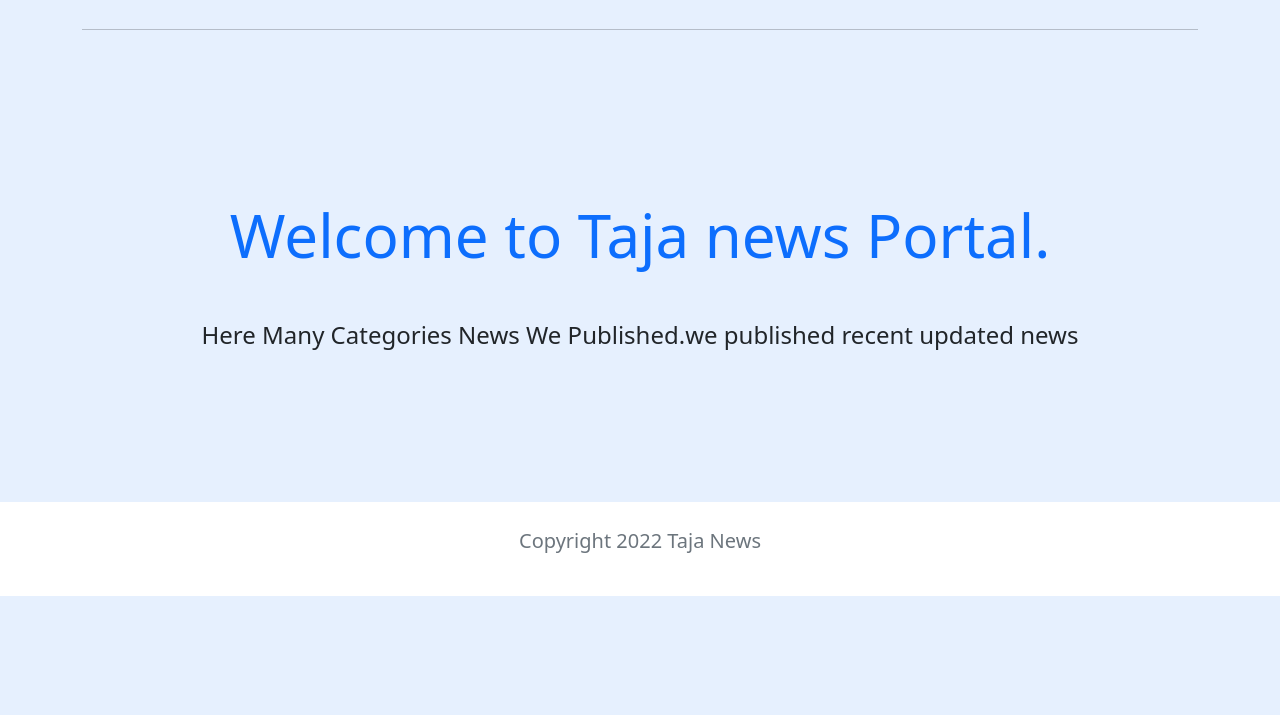
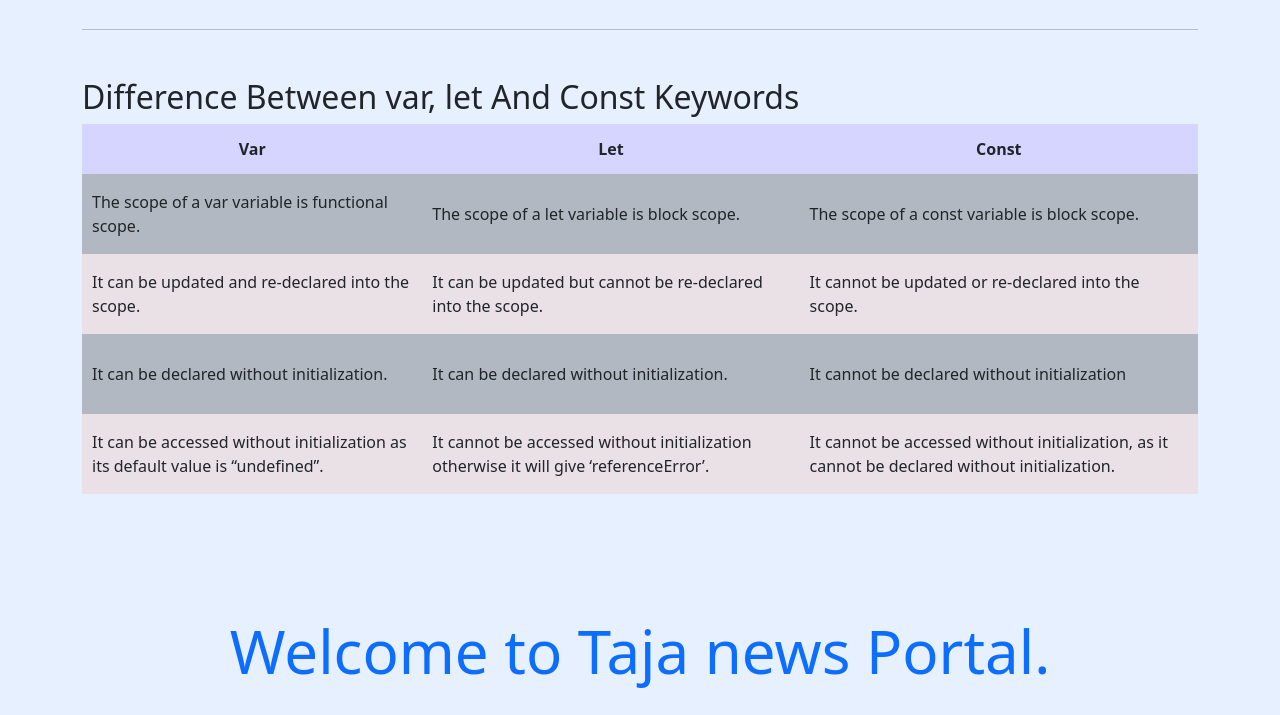
Before and after one commit to mkmasudrana806/news-portal-project, a plain HTML site: page index.html in a window 1280 px wide. Shown: the part 85-800 px from the top of the page. Drawn offline with nearby package versions, Linux system fonts and the light colour scheme; no server answers.

Commit message:
complete news all requirments

```diff
--- a/index.html
+++ b/index.html
@@ -23,6 +23,7 @@
   <body class="bg-primary bg-opacity-10">
     <!-- header section start  -->
     <header class="container mt-4 rounded">
+
       <!-- nav bar section start  -->
       <section>
         <div>
@@ -75,9 +76,7 @@
             <div
               id="all-categories"
               class="navbar-nav w-100 d-flex justify-content-between"
-            >
-
-            </div>
+            ></div>
           </div>
         </div>
       </section>
@@ -87,13 +86,58 @@
 
     <!-- main section start  -->
     <main class="container">
+<!-- blogs section, by defaul it will be none,when user click blog,then it will block  -->
+<section>
+  <!-- Difference Between var, let and constant  -->
+  <div class="variable-difference">
+    <h2>Difference Between var, let And Const Keywords</h2>
+    <table>
+      <thead>
+        <tr>
+          <th>Var</th>
+          <th>Let</th>
+          <th>Const</th>
+        </tr>
+      </thead>
+      <tbody>
+        <tr>
+          <td>The scope of a var variable is functional scope.</td>
+          <td>The scope of a let variable is block scope.</td>
+          <td>The scope of a const variable is block scope.</td>
+        </tr>
+        <tr>
+          <td>It can be updated and re-declared into the scope.</td>
+          <td>It can be updated but cannot be re-declared into the scope.</td>
+          <td>It cannot be updated or re-declared into the scope.</td>
+        </tr>
+        <tr>
+          <td>It can be declared without initialization.</td>
+          <td>It can be declared without initialization.</td>
+          <td>It cannot be declared without initialization</td>
+        </tr>
+        <tr>
+          <td>It can be accessed without initialization as its default value is “undefined”.</td>
+          <td>It cannot be accessed without initialization otherwise it will give ‘referenceError’.</td>
+          <td>It cannot be accessed without initialization, as it cannot be declared without initialization.</td>
+        </tr>
+      </tbody>
+    </table>
+  </div>
+
+
+
+</section>
+
+      <!-- welcome message by default  -->
       <section id="welcome-section">
         <div
           style="
             height: 50vh;
             display: flex;
             justify-content: center;
-            align-items: center; ">
+            align-items: center;
+          "
+        >
           <div>
             <h1
               style="font-size: 60px; margin-bottom: 50px"
@@ -130,7 +174,13 @@
       <!-- <div class="modal-dialog modal-dialog-centered modal-dialog-scrollable"> -->
       <!-- Modal -->
       <section>
-        <div class="modal fade" id="showDetailsModal" tabindex="-1" aria-labelledby="showDetailsModalLabel" aria-hidden="true">
+        <div
+          class="modal fade"
+          id="showDetailsModal"
+          tabindex="-1"
+          aria-labelledby="showDetailsModalLabel"
+          aria-hidden="true"
+        >
           <div
             class="modal-dialog modal-dialog-centered modal-dialog-scrollable"
           >
--- a/js/app.js
+++ b/js/app.js
@@ -101,7 +101,7 @@ function dataShow(allNews, categoryName){
     div.style.color='blue';
     div.style.padding = '10px';
     div.innerHTML = `
-    <h5>${count} items Found For ${categoryName}</h5>
+    <h5>${count} news Found For ${categoryName}</h5>
     `;
     foundContainer.appendChild(div);
 }
@@ -147,8 +147,6 @@ if(targetText!='Home'){
       home.style.display='block';
       newsContainer.innerHTML = ``;
       const numOfNewsContainer = document.getElementById('numberOfnews');
-      // numOfNewsContainer.style.display = 'none';
-
      }
 // **************************** step-2 ***************************
 })
--- a/style.css
+++ b/style.css
@@ -1,3 +1,20 @@
+/* style for blogs page  */
+thead tr{
+height: 50px;
+text-align: center;
+  background-color: #d5d5ff;
+}
+td{
+  padding: 10px;
+}
+tbody tr:nth-child(even){
+  height: 80px;
+  background-color:#fa8f6f28
+}
+tbody tr:nth-child(odd){
+  height: 80px;
+  background-color: #64646465;
+}
 /* padding and hover effect for all categories  */
 #all-categories a{
   padding: 10px;
```
Also changed, not shown: blogs.html (added, +49 -0 lines), js/blogs.js (added).
